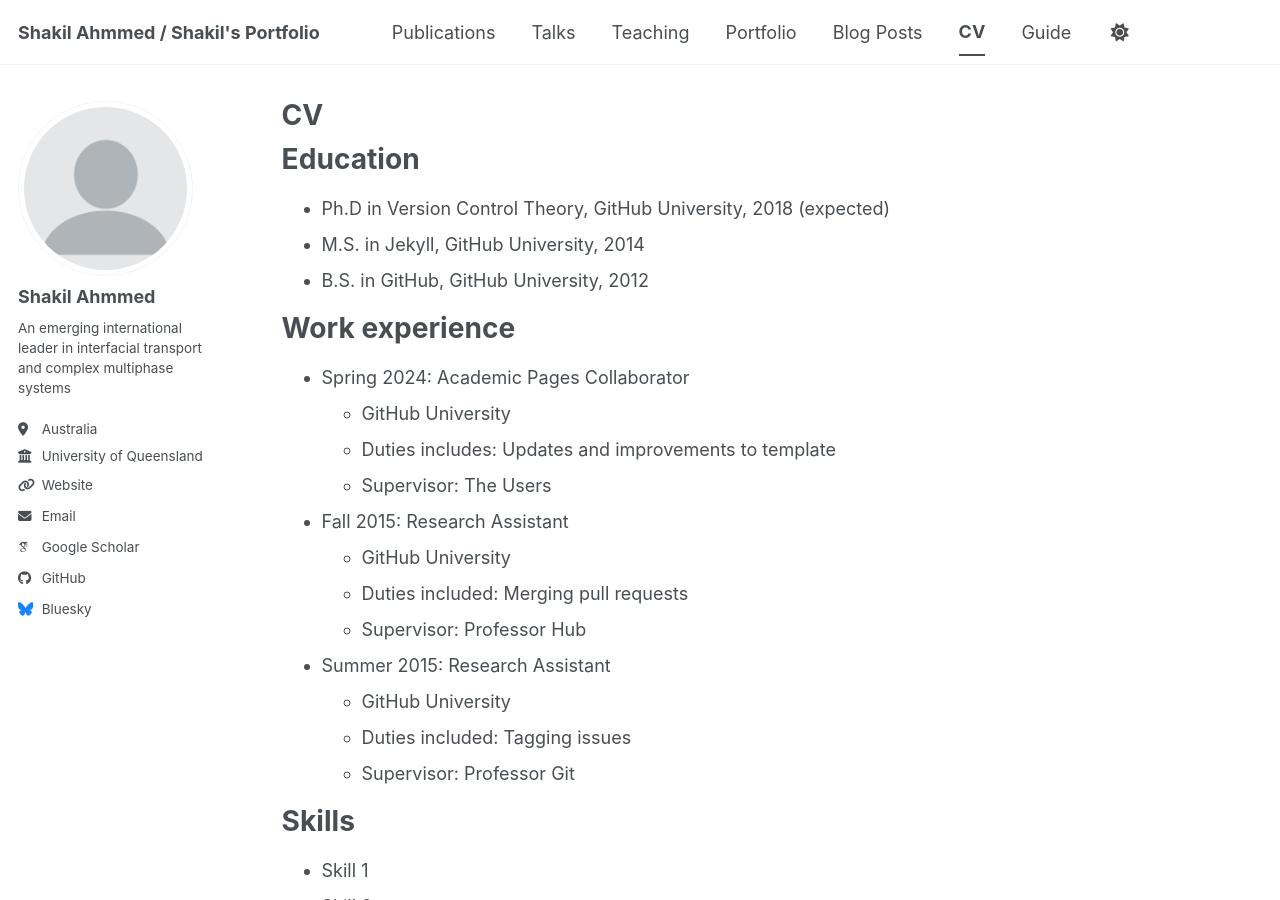
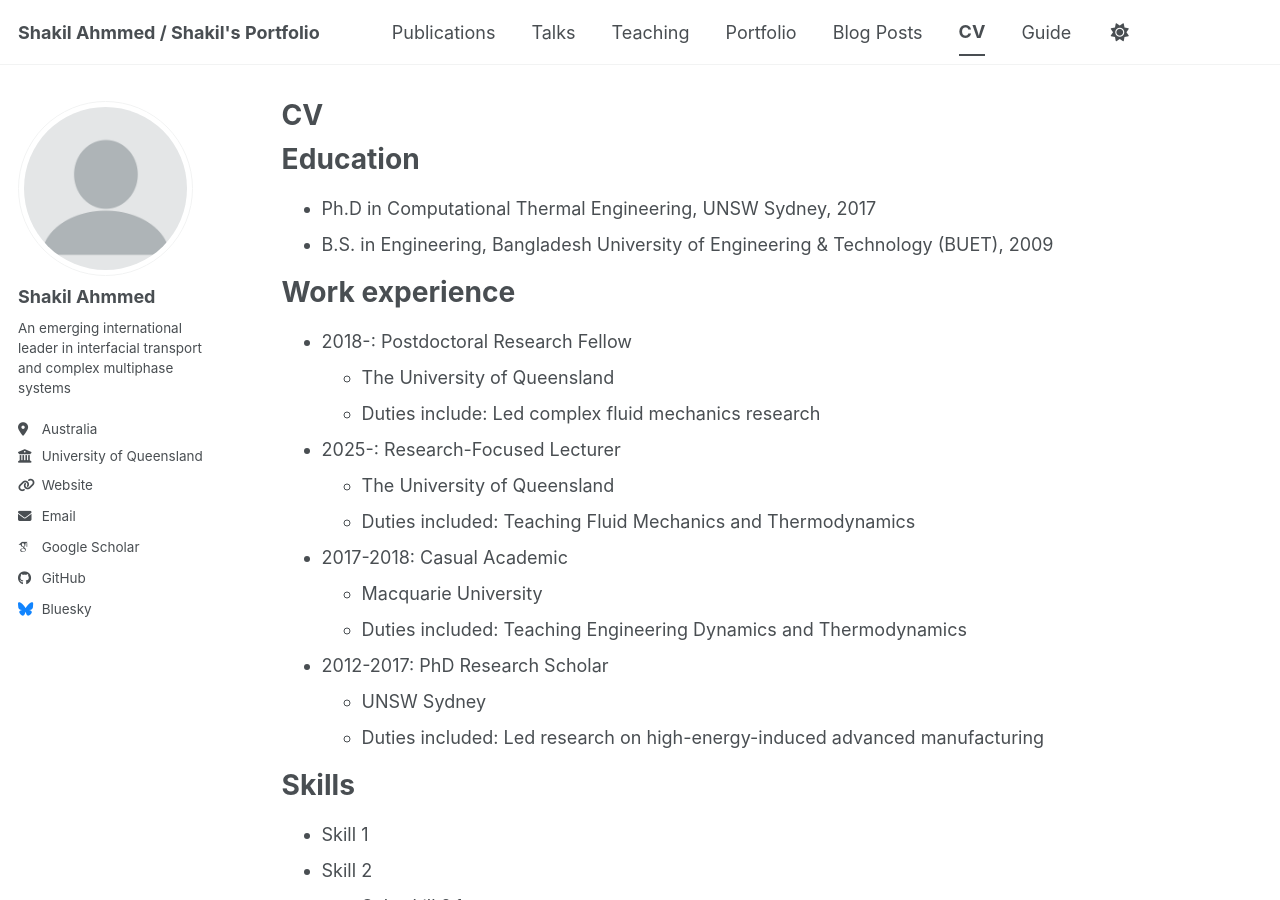
Before and after one commit to ahmmedshakil/ahmmedshakil.github.io, a Jekyll site: the page built from _pages/cv.md, in a window 1280 px wide and 900 px high. Built offline with Jekyll 4.4.1, drawn with Linux system fonts in a browser that asks for light colours; some web fonts are replaced; a script bundle is joined from its source files by our own code; library files that are not in the unit come from our copies.

Commit message:
Update cv.md

```diff
--- a/_pages/cv.md
+++ b/_pages/cv.md
@@ -11,26 +11,29 @@
 
 Education
 ======
-* Ph.D in Version Control Theory, GitHub University, 2018 (expected)
-* M.S. in Jekyll, GitHub University, 2014
-* B.S. in GitHub, GitHub University, 2012
+* Ph.D in Computational Thermal Engineering, UNSW Sydney, 2017
+* B.S. in Engineering, Bangladesh University of Engineering & Technology (BUET), 2009
 
 Work experience
 ======
-* Spring 2024: Academic Pages Collaborator
-  * GitHub University
-  * Duties includes: Updates and improvements to template
-  * Supervisor: The Users
+* 2018-: Postdoctoral Research Fellow
+  * The University of Queensland
+  * Duties include: Led complex fluid mechanics research
 
-* Fall 2015: Research Assistant
-  * GitHub University
-  * Duties included: Merging pull requests
-  * Supervisor: Professor Hub
 
-* Summer 2015: Research Assistant
-  * GitHub University
-  * Duties included: Tagging issues
-  * Supervisor: Professor Git
+* 2025-: Research-Focused Lecturer
+  * The University of Queensland
+  * Duties included: Teaching Fluid Mechanics and Thermodynamics
+
+
+* 2017-2018: Casual Academic
+  * Macquarie University
+  * Duties included: Teaching Engineering Dynamics and Thermodynamics
+
+* 2012-2017: PhD Research Scholar
+  * UNSW Sydney
+  * Duties included: Led research on high-energy-induced advanced manufacturing
+
 
 Skills
 ======
```
